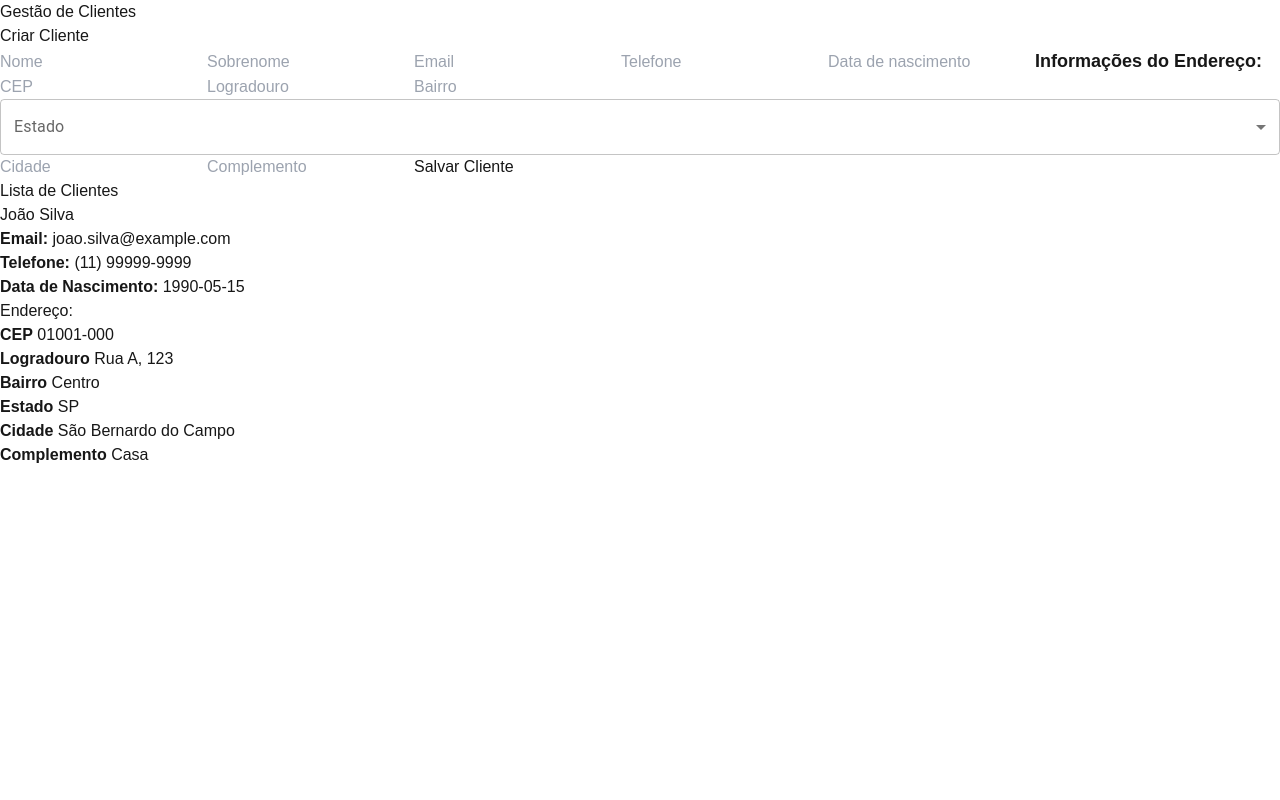
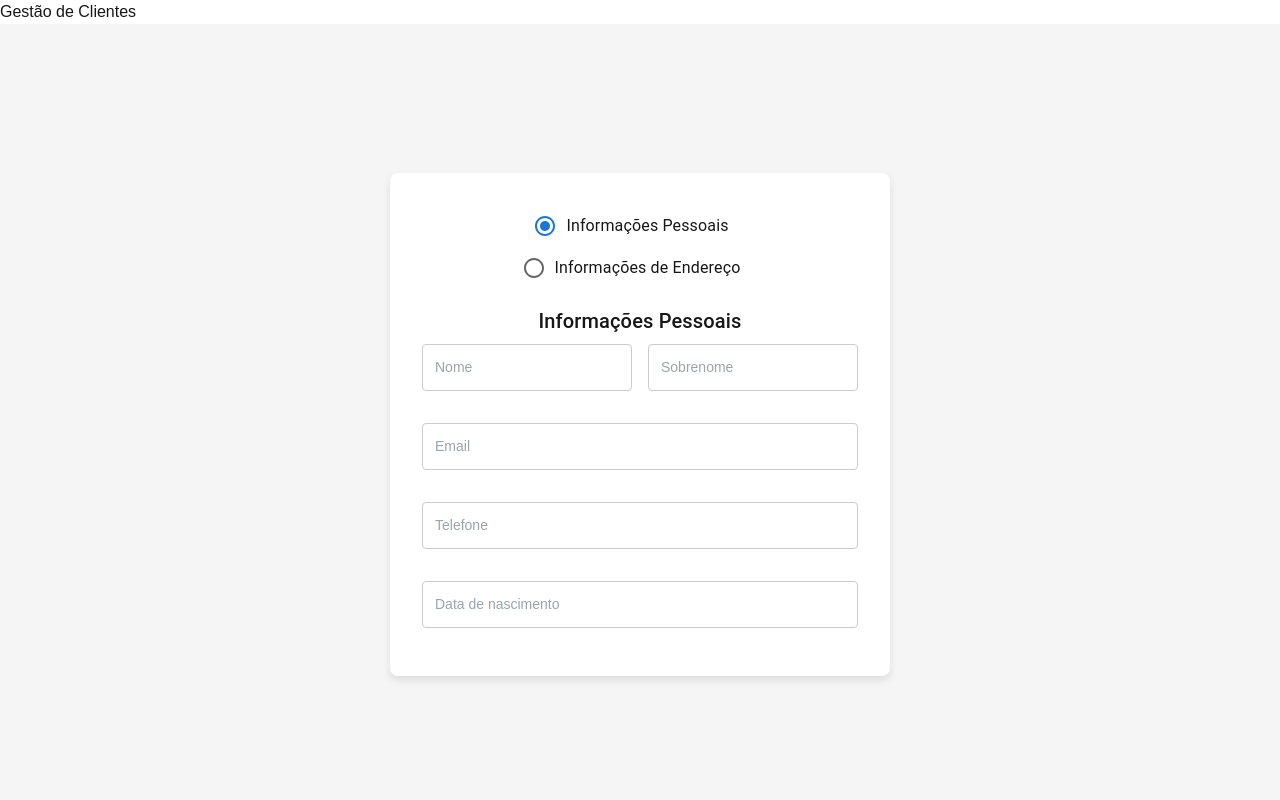
Before and after one commit to lucasrcap/CRUD_ViaCEP, a Next.js app: page / in a window 1280 px wide. Shown: the top 800 px of the page. Built offline with nearby package versions, Linux system fonts and the light colour scheme.

Commit message:
mudança no layout da página e criação de mensagens de validação personalizadas

```diff
--- a/src/app/components/ClientForm.tsx
+++ b/src/app/components/ClientForm.tsx
@@ -1,39 +1,80 @@
-import { useState } from 'react';
-import { Cliente } from '../types/ClientD';
-import { isValidEmail, isValidTelefone } from '../utils/validators';
-import { estados } from '../utils/estados';
-import { FormControl, InputLabel, Select, MenuItem, SelectChangeEvent } from '@mui/material';
+import { useState } from "react";
+import { Cliente } from "../types/ClientD";
+import {
+  isValidDataNascimento,
+  isValidEmail,
+  isValidTelefone,
+} from "../utils/validators";
+import { estados } from "../utils/estados";
+import {
+  FormControl,
+  InputLabel,
+  Select,
+  MenuItem,
+  SelectChangeEvent,
+  Box,
+  Grid,
+  Button,
+  Typography,
+  Radio,
+  RadioGroup,
+  FormControlLabel,
+} from "@mui/material";
 
-// Definindo o tipo para as props do ClienteForm
 interface ClienteFormProps {
   onSubmit: (cliente: Cliente) => void;
 }
 
 const ClienteForm = ({ onSubmit }: ClienteFormProps) => {
-
   const [cliente, setCliente] = useState<Cliente>({
     id: 0,
-    nome: '',
-    sobrenome: '',
-    email: '',
-    dataNascimento: '',
-    telefone: '',
+    nome: "",
+    sobrenome: "",
+    email: "",
+    dataNascimento: "",
+    telefone: "",
     endereco: {
-      cep: '',
-      logradouro: '',
-      bairro: '',
-      estado: '',
-      localidade: '',
-      complemento: ''
-    }
+      cep: "",
+      logradouro: "",
+      bairro: "",
+      estado: "",
+      localidade: "",
+      complemento: "",
+    },
   });
 
-  // Função para fazer a requisição ao ViaCep
+  const [showEndereco, setShowEndereco] = useState(false);
+  const [feedbackMessage, setFeedbackMessage] = useState<string>("");
+  const [isError, setIsError] = useState<boolean>(false);
+
+  // Função para manipular mudanças nos campos do cliente
+  const handleChange = (e: React.ChangeEvent<HTMLInputElement>) => {
+    const { name, value } = e.target;
+    setCliente((prev) => ({
+      ...prev,
+      [name]: value,
+    }));
+  };
+
+
+  // Função para manipular mudanças no endereço
+  const handleEnderecoChange = (e: React.ChangeEvent<HTMLInputElement>) => {
+    const { name, value } = e.target;
+    setCliente((prev) => ({
+      ...prev,
+      endereco: {
+        ...prev.endereco,
+        [name]: value,
+      },
+    }));
+  };
+
+  // Função para manipular a mudança do CEP
   const handleCepChange = async (e: React.ChangeEvent<HTMLInputElement>) => {
     let cep = e.target.value;
 
     // Remover o traço caso o usuário insira sem ele
-    cep = cep.replace(/\D/g, ''); // Remove tudo que não seja número
+    cep = cep.replace(/\D/g, ""); // Remove tudo que não seja número
 
     // Atualize o estado do CEP sem o traço
     setCliente((prev) => ({
@@ -55,43 +96,25 @@ const ClienteForm = ({ onSubmit }: ClienteFormProps) => {
             ...prev,
             endereco: {
               ...prev.endereco,
-              logradouro: data.logradouro || '',
-              bairro: data.bairro || '',
-              estado: data.uf || '',
-              localidade: data.localidade || '',
+              logradouro: data.logradouro || "",
+              bairro: data.bairro || "",
+              estado: data.uf || "",
+              localidade: data.localidade || "",
               // Formatar o CEP com o traço para exibição
               cep: `${cep.substring(0, 5)}-${cep.substring(5)}`,
             },
           }));
         } else {
-          alert('CEP inválido');
+          alert("CEP inválido");
         }
       } catch (error) {
-        console.error('Erro ao buscar CEP:', error);
-        alert('Erro ao buscar informações do CEP');
+        console.error("Erro ao buscar CEP:", error);
+        alert("Erro ao buscar informações do CEP");
       }
     }
   };
 
-  const handleChange = (e: React.ChangeEvent<HTMLInputElement>) => {
-    const { name, value } = e.target;
-    setCliente((prev) => ({
-      ...prev,
-      [name]: value,
-    }));
-  };
-
-  const handleEnderecoChange = (e: React.ChangeEvent<HTMLInputElement>) => {
-    const { name, value } = e.target;
-    setCliente((prev) => ({
-      ...prev,
-      endereco: {
-        ...prev.endereco,
-        [name]: value,
-      },
-    }));
-  };
-
+  // Função para manipular a mudança no estado
   const handleEstadoChange = (e: SelectChangeEvent<string>) => {
     const { value } = e.target;
     setCliente((prev) => ({
@@ -103,80 +126,161 @@ const ClienteForm = ({ onSubmit }: ClienteFormProps) => {
     }));
   };
 
+  // Função de submit
   const handleSubmit = (e: React.FormEvent) => {
     e.preventDefault();
 
-    if (!isValidEmail(cliente.email) || !isValidTelefone(cliente.telefone)) {
-      alert('Email ou telefone inválidos!');
+    if (!isValidEmail(cliente.email)) {
+      setIsError(true);
+      setFeedbackMessage("Email inválido!");
       return;
     }
+
+    if (!isValidTelefone(cliente.telefone)) {
+      setIsError(true);
+      setFeedbackMessage(
+        "Telefone inválido! Formato esperado: (XX) XXXXX-XXXX"
+      );
+      return;
+    }
+
+    if (!isValidDataNascimento(cliente.dataNascimento)) {
+      setIsError(true);
+      setFeedbackMessage("Data de nascimento inválida!");
+      return;
+    }
+
+    setIsError(false);
+    setFeedbackMessage("Cliente salvo com sucesso!");
     onSubmit(cliente);
   };
 
+  // Manipulador para a seleção do radio
+  const handleRadioChange = (event: React.ChangeEvent<HTMLInputElement>) => {
+    const { value } = event.target;
+    setShowEndereco(value === "endereco");
+  };
+
   return (
-    <div className="flex justify-center items-center min-h-screen bg-gray-100">
-      <form onSubmit={handleSubmit} className="bg-white p-6 rounded-lg shadow-lg w-full max-w-lg overflow-y-auto">
-        <h2 className="text-lg font-semibold mb-4 text-center">Criar Cliente</h2>
+    <Box
+      sx={{
+        display: "flex",
+        justifyContent: "center",
+        alignItems: "center",
+        minHeight: "100vh",
+        backgroundColor: "#f5f5f5",
+      }}
+    >
+      <form
+        onSubmit={handleSubmit}
+        style={{
+          width: "100%",
+          maxWidth: "500px",
+          backgroundColor: "white",
+          padding: "32px",
+          borderRadius: "8px",
+          boxShadow: "0 4px 8px rgba(0,0,0,0.1)",
+        }}
+      >
+        {/* Radio Buttons para alternar entre as seções */}
+        <RadioGroup
+          aria-labelledby="endereco-radio-group"
+          value={showEndereco ? "endereco" : "pessoal"}
+          onChange={handleRadioChange}
+          row
+          sx={{ marginBottom: "16px", justifyContent: "center" }}
+        >
+          <FormControlLabel
+            value="pessoal"
+            control={<Radio />}
+            label="Informações Pessoais"
+          />
+          <FormControlLabel
+            value="endereco"
+            control={<Radio />}
+            label="Informações de Endereço"
+          />
+        </RadioGroup>
+
+        {/* Seção de Informações Pessoais */}
+        {!showEndereco && (
+          <Box>
+            <Typography variant="h6" align="center" gutterBottom>
+              Informações Pessoais
+            </Typography>
+            <Grid container spacing={2}>
+              <Grid item xs={12} sm={6}>
                 <input
                   type="text"
                   name="nome"
                   value={cliente.nome}
                   onChange={handleChange}
                   placeholder="Nome"
-          className="p-2 mb-2 border rounded w-full"
+                  style={inputStyle}
                   required
                 />
+              </Grid>
+              <Grid item xs={12} sm={6}>
                 <input
                   type="text"
                   name="sobrenome"
                   value={cliente.sobrenome}
                   onChange={handleChange}
                   placeholder="Sobrenome"
-          className="p-2 mb-2 border rounded w-full"
+                  style={inputStyle}
                   required
                 />
+              </Grid>
+              <Grid item xs={12}>
                 <input
                   type="email"
                   name="email"
                   value={cliente.email}
                   onChange={handleChange}
                   placeholder="Email"
-          className="p-2 mb-2 border rounded w-full"
+                  style={inputStyle}
                   required
                 />
+              </Grid>
+              <Grid item xs={12}>
                 <input
                   type="text"
                   name="telefone"
                   value={cliente.telefone}
                   onChange={handleChange}
                   placeholder="Telefone"
-          className="p-2 mb-2 border rounded w-full"
+                  style={inputStyle}
                   required
                 />
+              </Grid>
+              <Grid item xs={12}>
                 <input
                   type="text"
                   name="dataNascimento"
                   value={cliente.dataNascimento}
                   onChange={handleChange}
                   placeholder="Data de nascimento"
-          className="p-2 mb-2 border rounded w-full"
+                  style={inputStyle}
                   required
                 />
-        <input
-          type="text"
-          name="endereco"
-          value={"Informações do Endereço: "}
-          style={{ fontSize: '18px', fontWeight: 'bold' }}
-          readOnly
-          className="mb-2 w-full p-2 text-gray-700 bg-gray-100"
-        />
+              </Grid>
+            </Grid>
+          </Box>
+        )}
+
+        {/* Seção de Informações de Endereço - Quando selecionado no radio */}
+        {showEndereco && (
+          <Box>
+            <Typography variant="h6" align="center" gutterBottom>
+              Informações de Endereço
+            </Typography>
             <input
               type="text"
               name="cep"
               value={cliente.endereco.cep}
               onChange={handleCepChange}
               placeholder="CEP"
-          className="p-2 mb-2 border rounded w-full"
+              style={inputStyle}
               required
             />
             <input
@@ -185,7 +289,7 @@ const ClienteForm = ({ onSubmit }: ClienteFormProps) => {
               value={cliente.endereco.logradouro}
               onChange={handleEnderecoChange}
               placeholder="Logradouro"
-          className="p-2 mb-2 border rounded w-full"
+              style={inputStyle}
               required
             />
             <input
@@ -194,10 +298,10 @@ const ClienteForm = ({ onSubmit }: ClienteFormProps) => {
               value={cliente.endereco.bairro}
               onChange={handleEnderecoChange}
               placeholder="Bairro"
-          className="p-2 mb-2 border rounded w-full"
+              style={inputStyle}
               required
             />
-        <FormControl fullWidth className="mb-2">
+            <FormControl fullWidth sx={{ marginBottom: "16px" }}>
               <InputLabel id="estado-label">Estado</InputLabel>
               <Select
                 labelId="estado-label"
@@ -221,7 +325,7 @@ const ClienteForm = ({ onSubmit }: ClienteFormProps) => {
               value={cliente.endereco.localidade}
               onChange={handleEnderecoChange}
               placeholder="Cidade"
-          className="p-2 mb-2 border rounded w-full"
+              style={inputStyle}
               required
             />
             <input
@@ -230,16 +334,49 @@ const ClienteForm = ({ onSubmit }: ClienteFormProps) => {
               value={cliente.endereco.complemento}
               onChange={handleEnderecoChange}
               placeholder="Complemento"
-          className="p-2 mb-2 border rounded w-full"
+              style={inputStyle}
               required
             />
-        <button type="submit" className="mt-4 bg-blue-500 text-white p-2 rounded w-full">
+
+            {/* Exibindo a mensagem de erro ou sucesso */}
+            {feedbackMessage && (
+              <Typography
+                variant="body2"
+                align="center"
+                style={{
+                  marginTop: "16px",
+                  color: isError ? "red" : "green",
+                  fontWeight: "bold",
+                }}
+              >
+                {feedbackMessage}
+              </Typography>
+            )}
+
+            {/* Botão de Enviar */}
+            <Button
+              type="submit"
+              variant="contained"
+              color="primary"
+              fullWidth
+              sx={{ marginTop: "24px" }}
+            >
               Salvar Cliente
-        </button>
+            </Button>
+          </Box>
+        )}
       </form>
-    </div>
+    </Box>
   );
 };
 
-// Criar cidade (localidade) e complemento
+const inputStyle = {
+  width: "100%",
+  padding: "12px",
+  marginBottom: "16px",
+  border: "1px solid #ccc",
+  borderRadius: "4px",
+  fontSize: "14px",
+};
+
 export default ClienteForm;
```
Lines whose indentation alone changed are shown as unchanged.
